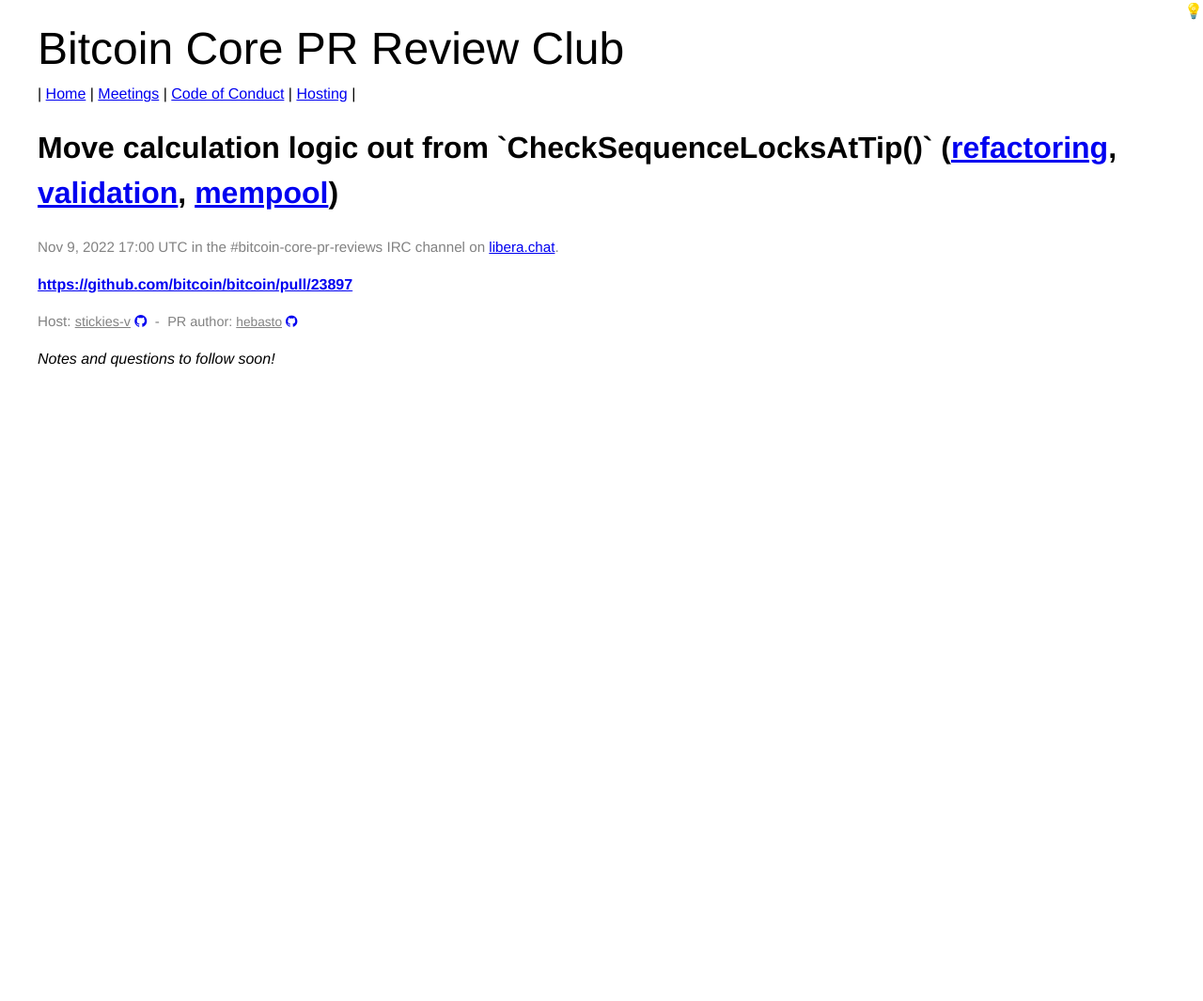
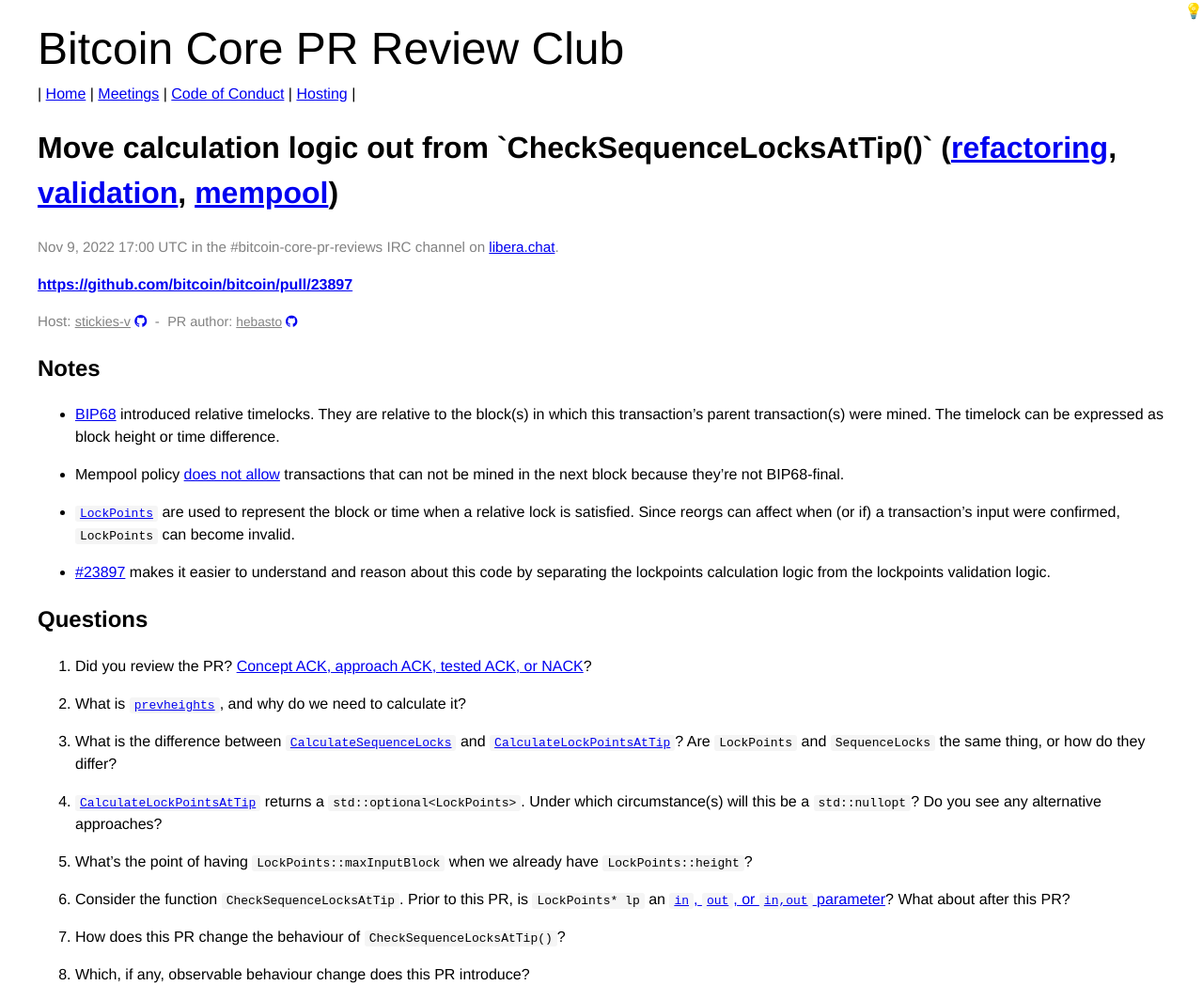
Before and after one commit to bitcoin-core-review-club/website, a Jekyll site: the page built from _posts/2022-11-09-#23897.md, in a window 1280 px wide. Shown: the whole page at 94% size. Built offline with Jekyll 4.4.1, drawn with Linux system fonts in a browser that asks for light colours; before the commit the page ends 916 px from its top, so only the background shows below that.

Commit message:
add notes for n23897

```diff
--- a/_posts/2022-11-09-#23897.md
+++ b/_posts/2022-11-09-#23897.md
@@ -7,17 +7,35 @@
 components: ["refactoring", "validation", "mempool"]
 host: stickies-v
 status: upcoming
-commit:
+commit: ed2d714bd1130291a2f781e644f787d421cdf26e
 ---
 
-_Notes and questions to follow soon!_
+## Notes
 
-<!-- TODO: Before meeting, add notes and questions
-## Notes
+- [BIP68](https://github.com/bitcoin/bips/blob/master/bip-0068.mediawiki) introduced relative timelocks. They are relative to the block(s) in which this transaction's parent transaction(s) were mined. The timelock can be expressed as block height or time difference.
+
+- Mempool policy [does not allow](https://github.com/bitcoin/bitcoin/blob/50422b770a40f5fa964201d1e99fd6b5dc1653ca/src/validation.cpp#L782-L789) transactions that can not be mined in the next block because they're not BIP68-final.
+
+- [`LockPoints`](https://github.com/bitcoin/bitcoin/blob/50422b770a40f5fa964201d1e99fd6b5dc1653ca/src/txmempool.h#L44-L54) are used to represent the block or time when a relative lock is satisfied. Since reorgs can affect when (or if) a transaction's input were confirmed, `LockPoints` can become invalid.
+
+- [#23897](https://github.com/bitcoin/bitcoin/pull/23897) makes it easier to understand and reason about this code by separating the lockpoints calculation logic from the lockpoints validation logic.
 
 ## Questions
 1. Did you review the PR? [Concept ACK, approach ACK, tested ACK, or NACK](https://github.com/bitcoin/bitcoin/blob/master/CONTRIBUTING.md#peer-review)?
--->
+
+2. What is [`prevheights`](https://github.com/bitcoin-core-review-club/bitcoin/blob/ed2d714bd1130291a2f781e644f787d421cdf26e/src/validation.cpp#L193), and why do we need to calculate it?
+
+3. What is the difference between [`CalculateSequenceLocks`](https://github.com/bitcoin/bitcoin/blob/50422b770a40f5fa964201d1e99fd6b5dc1653ca/src/consensus/tx_verify.cpp#L39) and [`CalculateLockPointsAtTip`](https://github.com/bitcoin-core-review-club/bitcoin/blob/ed2d714bd1130291a2f781e644f787d421cdf26e/src/validation.cpp#L179-L181)? Are `LockPoints` and `SequenceLocks` the same thing, or how do they differ?
+
+4. [`CalculateLockPointsAtTip`](https://github.com/hebasto/bitcoin/blob/ed2d714bd1130291a2f781e644f787d421cdf26e/src/validation.cpp#L179-L181) returns a `std::optional<LockPoints>`. Under which circumstance(s) will this be a `std::nullopt`? Do you see any alternative approaches?
+
+5. What's the point of having `LockPoints::maxInputBlock` when we already have `LockPoints::height`?
+
+6. Consider the function `CheckSequenceLocksAtTip`. Prior to this PR, is `LockPoints* lp` an [`in`, `out`, or `in,out` parameter](http://www.cs.ecu.edu/karl/2530/spr18/Notes/lec21A.html#logical-calling-modes:~:text=an%20implicit%20one.-,Logical%20calling%20modes,-Call%20by%20value)? What about after this PR?
+
+7. How does this PR change the behaviour of `CheckSequenceLocksAtTip()`?
+
+8. Which, if any, observable behaviour change does this PR introduce?
 
 
 <!-- TODO: After meeting, uncomment and add meeting log between the irc tags
```
